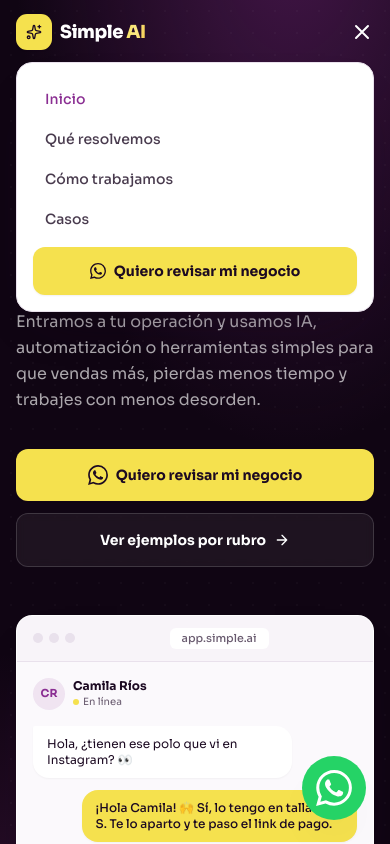
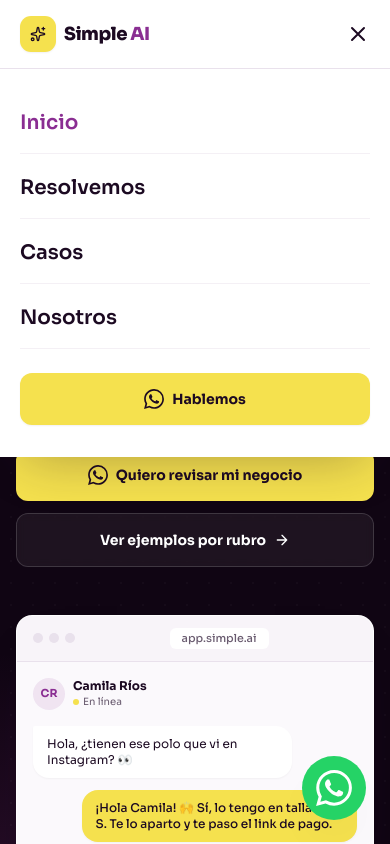
Before and after one commit to migueleduardofer10/simple-ai-yavendio, a React (Vite) app: page / in a window 390 px wide. Both pictures are taken after a click on the button "Abrir menú". Shown: the top 844 px of the page. Built offline with nearby package versions, Linux system fonts and the light colour scheme.

Commit message:
refactor: update navigation labels for clarity and improve mobile menu layout

```diff
--- a/src/App.tsx
+++ b/src/App.tsx
@@ -112,9 +112,9 @@
 /* ------------------------------------------------------------------ */
 const NAV = [
   { label: 'Inicio', to: '/' },
-  { label: 'Qué resolvemos', to: '/resolvemos' },
-  { label: 'Cómo trabajamos', to: '/como-trabajamos' },
+  { label: 'Resolvemos', to: '/resolvemos' },
   { label: 'Casos', to: '/casos' },
+  { label: 'Nosotros', to: '/nosotros' },
 ]
 
 function ScrollToTop() {
@@ -297,23 +297,43 @@
             Hablemos
           </a>
         </div>
-        <button aria-label="Abrir menú" className={`md:hidden -m-2.5 p-2.5 ${overHero ? 'text-white' : 'text-brio-ink'}`} onClick={() => setOpen((v) => !v)}>
-          {open ? <Icon.Close className="h-6 w-6" /> : <Icon.Menu className="h-6 w-6" />}
-        </button>
+        {!open && (
+          <button aria-label="Abrir menú" className={`md:hidden -m-2.5 p-2.5 ${overHero ? 'text-white' : 'text-brio-ink'}`} onClick={() => setOpen(true)}>
+            <Icon.Menu className="h-6 w-6" />
+          </button>
+        )}
       </div>
       <AnimatePresence>
         {open && (
-          <motion.div initial={{ opacity: 0, y: -8 }} animate={{ opacity: 1, y: 0 }} exit={{ opacity: 0, y: -8 }} className="md:hidden container-x mt-3">
-            <div className="rounded-2xl border border-brio-border bg-white p-4 shadow-hard-lg">
+          <motion.div
+            initial={{ opacity: 0 }}
+            animate={{ opacity: 1 }}
+            exit={{ opacity: 0 }}
+            transition={{ duration: 0.2 }}
+            className="fixed inset-x-0 top-0 z-50 flex flex-col bg-white shadow-hard-lg md:hidden"
+          >
+            {/* Header del menú */}
+            <div className="flex items-center justify-between px-5 py-4 border-b border-brio-border">
+              <Logo dark={false} />
+              <button aria-label="Cerrar menú" onClick={() => setOpen(false)} className="text-brio-ink -m-2 p-2">
+                <Icon.Close className="h-6 w-6" />
+              </button>
+            </div>
+
+            {/* Links */}
+            <nav className="flex flex-col px-5 py-6 gap-1 flex-1">
               {NAV.map(({ label, to }) => (
                 <NavLink key={to} to={to} end={to === '/'} onClick={() => setOpen(false)} className={({ isActive }) =>
-                  `block rounded-xl px-3 py-2.5 text-sm font-medium hover:bg-brio-muted ${isActive ? 'text-brio-plum' : 'text-brio-ink/80'}`}>
+                  `py-4 text-xl font-semibold border-b border-brio-border/50 transition-colors ${isActive ? 'text-brio-plum' : 'text-brio-ink'}`}>
                   {label}
                 </NavLink>
               ))}
-              <a href={BRAND.whatsapp} target="_blank" rel="noopener noreferrer" onClick={() => setOpen(false)} className={btnPrimary('mt-2 w-full')}>
-                <Icon.Whatsapp className="h-4 w-4" />
-                Quiero revisar mi negocio
+            </nav>
+
+            {/* CTA */}
+            <div className="px-5 pb-8 space-y-3">
+              <a href={BRAND.whatsapp} target="_blank" rel="noopener noreferrer" onClick={() => setOpen(false)} className={btnPrimary('w-full py-4 text-base justify-center')}>
+                <Icon.Whatsapp className="h-5 w-5" /> Hablemos
               </a>
             </div>
           </motion.div>
@@ -542,7 +562,33 @@
       <div aria-hidden className="pointer-events-none absolute inset-0 texture-dots-dark" />
       <Parallax amount={60} className="pointer-events-none absolute -top-24 left-1/2 h-[34rem] w-[34rem] -translate-x-1/2 glow-radial-terra" />
       <div className="container-x relative z-10">
-        <div className="relative mx-auto min-h-[50rem] max-w-6xl md:min-h-[58rem]">
+
+        {/* MOBILE: layout apilado */}
+        <div className="md:hidden text-center">
+          <Pill dark>Lo simple gana</Pill>
+          <h2 className="mt-6 font-display font-extrabold leading-[1.08] text-white" style={{ fontSize: 'clamp(2rem, 8vw, 2.8rem)' }}>
+            No todo necesita un sistema. A veces solo hay que <span className="text-gradient">ordenar bien lo que ya usas.</span>
+          </h2>
+          <ul className="mt-8 space-y-3 text-left">
+            {simpleIdeas.map((idea) => (
+              <li key={idea.text} className="flex items-start gap-3 rounded-2xl border border-white/10 bg-white/[0.07] px-4 py-3 text-sm text-white/80 backdrop-blur-sm">
+                <Icon.Check className="mt-0.5 h-4 w-4 flex-shrink-0 text-brio-terra" />
+                {idea.text}
+              </li>
+            ))}
+          </ul>
+          <div className="mt-6 rounded-2xl border border-brio-terra/40 bg-white/[0.07] px-4 py-3 text-sm font-bold text-center backdrop-blur-sm">
+            <span className="text-gradient">Cobramos por resolver,</span>{' '}
+            <span className="text-white/90">no por complicarte.</span>
+          </div>
+          <div className="relative mt-8 flex justify-center">
+            <div className="absolute bottom-0 left-1/2 h-64 w-64 -translate-x-1/2 rounded-full bg-brio-terra/15 blur-3xl" />
+            <img src={witchKeepingImage} alt="" className="relative w-64 drop-shadow-[0_36px_60px_rgba(245,225,78,0.18)]" />
+          </div>
+        </div>
+
+        {/* DESKTOP: layout flotante */}
+        <div className="relative mx-auto hidden min-h-[50rem] max-w-6xl md:block md:min-h-[58rem]">
           <Reveal className="relative z-20 mx-auto max-w-5xl text-center -mt-8">
             <Pill dark>Lo simple gana</Pill>
             <h2 className="relative z-20 mx-auto mt-6 max-w-4xl font-display font-extrabold leading-[1.08] text-white" style={{ fontSize: 'clamp(2.1rem, 5.1vw, 3.8rem)' }}>
@@ -879,7 +925,26 @@
           </p>
         </Reveal>
 
-        <Reveal className="relative mx-auto mt-2 h-[30rem] max-w-5xl sm:mt-4 sm:h-[34rem]">
+        {/* MOBILE: lista compacta */}
+        <div className="mt-8 space-y-2.5 md:hidden">
+          {trainingOrbit.map((item) => {
+            const OrbitIcon = item.icon
+            return (
+              <div key={item.label} className="flex items-center gap-4 rounded-2xl border border-white/10 bg-white/[0.07] px-4 py-3.5 backdrop-blur-sm">
+                <span className="flex h-10 w-10 flex-shrink-0 items-center justify-center rounded-full bg-white/10 text-brio-terra">
+                  <OrbitIcon className="h-5 w-5" />
+                </span>
+                <span className="min-w-0 flex-1">
+                  <span className="block font-mono text-[10px] font-bold uppercase tracking-widest text-brio-terra">{item.label}</span>
+                  <span className="mt-0.5 block text-sm font-bold leading-snug text-white">{item.phrase}</span>
+                </span>
+              </div>
+            )
+          })}
+        </div>
+
+        {/* DESKTOP: orbit layout */}
+        <Reveal className="relative mx-auto mt-2 hidden h-[30rem] max-w-5xl md:block sm:mt-4 sm:h-[34rem]">
           <div className="absolute bottom-8 left-1/2 h-[25rem] w-[50rem] -translate-x-1/2 rounded-t-full border border-b-0 border-dashed border-white/15 sm:h-[30rem] sm:w-[62rem]" />
           <div className="absolute bottom-8 left-1/2 h-[16rem] w-[32rem] -translate-x-1/2 rounded-t-full border border-b-0 border-dashed border-white/20 sm:h-[20rem] sm:w-[42rem]" />
           <motion.div
@@ -1003,19 +1068,19 @@
                   Dinos qué parte de tu operación te está quitando tiempo. Te respondemos con una idea concreta, sin venderte humo.
                 </p>
 
-                <div className="mt-8 flex items-center gap-3">
-                  <div className="flex -space-x-3">
+                <div className="mt-8 flex flex-wrap items-center gap-3">
+                  <div className="flex flex-shrink-0 -space-x-3">
                     {founders.map((f) => (
-                      <img key={f.name} src={f.photo} alt="" loading="lazy" className="h-12 w-12 rounded-full border-2 border-brio-ink-dark object-cover" />
+                      <img key={f.name} src={f.photo} alt="" loading="lazy" className="h-10 w-10 rounded-full border-2 border-brio-ink-dark object-cover" />
                     ))}
                   </div>
-                  <div>
+                  <div className="min-w-0">
                     <p className="text-sm font-bold text-white">Respondemos en menos de 24h</p>
                     <p className="text-xs text-white/45">Bruno, Leonardo y Simple AI, en persona.</p>
                   </div>
                 </div>
 
-                <div className="mt-16 max-w-sm space-y-8">
+                <div className="mt-8 max-w-sm space-y-8 sm:mt-16">
                   <a href={`mailto:${BRAND.email}`} className="group flex items-center gap-3 transition-all duration-300 hover:translate-x-1">
                     <span className="flex h-10 w-10 items-center justify-center rounded-xl bg-brio-plum/25 text-brio-terra ring-1 ring-white/10"><Icon.Mail className="h-4 w-4" /></span>
                     <span className="min-w-0 flex-1">
@@ -1037,7 +1102,7 @@
                 <motion.img
                   src={witchImage}
                   alt="Asistente Simple AI"
-                  className="pointer-events-none absolute -bottom-10 right-0 w-52 opacity-95 drop-shadow-[0_30px_45px_rgba(245,225,78,0.22)] sm:w-64 lg:right-2 lg:w-72"
+                  className="pointer-events-none absolute -bottom-10 right-0 hidden w-52 opacity-95 drop-shadow-[0_30px_45px_rgba(245,225,78,0.22)] sm:block sm:w-64 lg:right-2 lg:w-72"
                   animate={{ y: [0, -12, 0], rotate: [-1, 1, -1] }}
                   transition={{ duration: 6, repeat: Infinity, ease: 'easeInOut' }}
                 />
--- a/src/index.css
+++ b/src/index.css
@@ -18,7 +18,7 @@
   }
 
   .section-padding {
-    @apply py-20 md:py-28;
+    @apply py-12 md:py-28;
   }
 
   .text-fluid-section {
```
